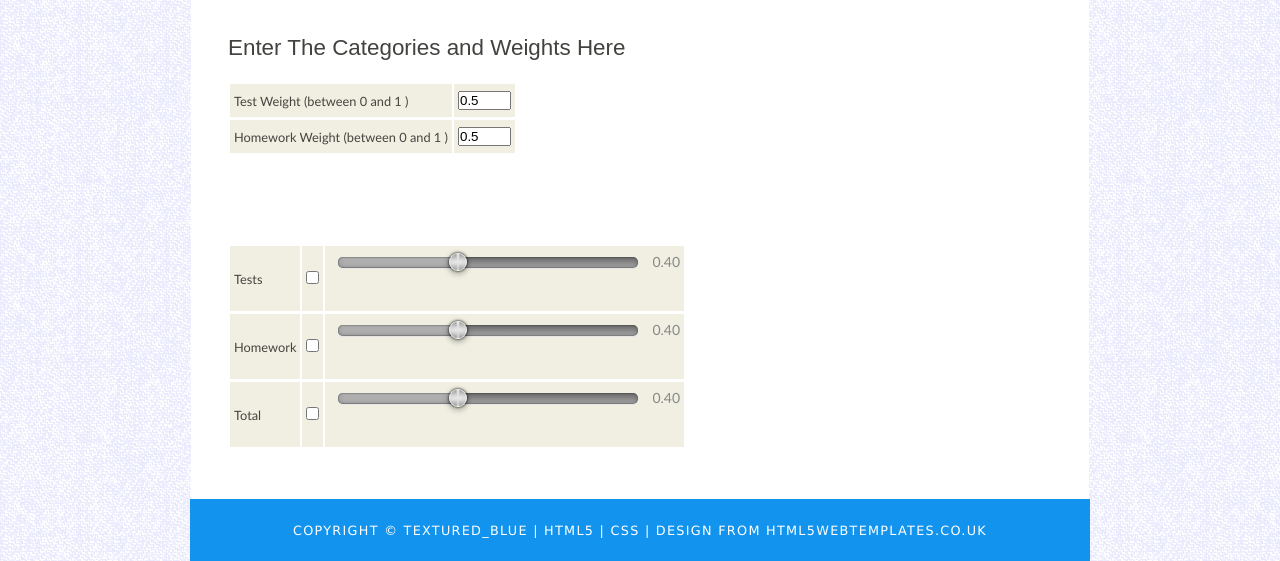
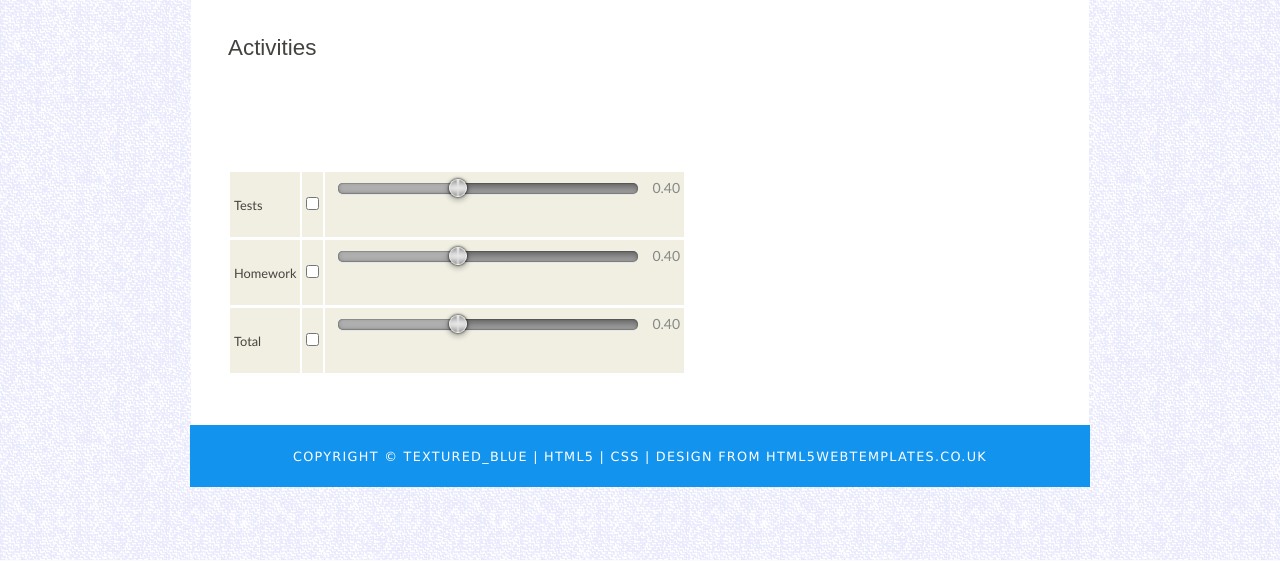
Before and after one commit to jconnor0426/gradetracker, a Django app: a page that uses GradeTracker/templates/GradeTracker/whatIfPage.html in a window 1280 px wide. Shown: the part 240-801 px from the top of the page. Run offline with Django 3.2, Linux system fonts and the light colour scheme; a user stored in the database is signed in; tables that the repository leaves empty hold one stand-in row (values such as "Sample post"); parts of the project's set-up code (start-up, migrations or seed data) failed here and were passed over.

Commit message:
making the whatIf page dynamic

```diff
--- a/GradeTracker/templates/GradeTracker/whatIfPage.html
+++ b/GradeTracker/templates/GradeTracker/whatIfPage.html
@@ -4,11 +4,8 @@
 
 
 {% block links %}
-
   <script src="{% static 'GradeTracker/jquery.min.js' %}"></script>
-
   <script type="text/javascript" src="{% static 'GradeTracker/simple-slider.js' %}"></script>
-
   <link rel="stylesheet" type="text/css" href="{% static 'GradeTracker/simple-slider.css' %} "  />
   <link rel="stylesheet" type="text/css" href="{% static 'GradeTracker/simple-slider-volume.css' %}"  />
 
@@ -27,30 +24,18 @@
 {% block content %}
 <body>
 
-	<h1>
-		Enter The Categories and Weights Here
-	</h1>
+	<h1>Activities</h1>
 
 	<table>
+      {% for category in course.graded_activites.all %}
 	<tr>
-		<td>
-			Test Weight (between 0 and 1 )
-		</td>
+		<td>{{ category.activity_name }}</td>
 		<td>
 			<input type="number" name="testWeight" min="0" max="1"
 				value="0.5" step=".05"/>
 		</td>
 	</tr>
-	<tr>
-		<td>
-			Homework Weight (between 0 and 1 )
-		</td>
-		<td>
-			<input type="number" name="hwWeight" min="0" max="1"
-				value="0.5" step=".05"/>
-		</td>
-	</tr>
-
+	{% endfor %}
 	</table>
 
  <br>
--- a/GradeTracker/whatIfView.py
+++ b/GradeTracker/whatIfView.py
@@ -9,4 +9,5 @@ from django.contrib.auth.decorators import login_required
 
 @login_required
 def whatIfView(request, course_id):
-        return render(request, 'GradeTracker/whatIfPage.html')
+        course = get_object_or_404( Course, pk=course_id )
+        return render(request, 'GradeTracker/whatIfPage.html', { 'course':course, })
```
